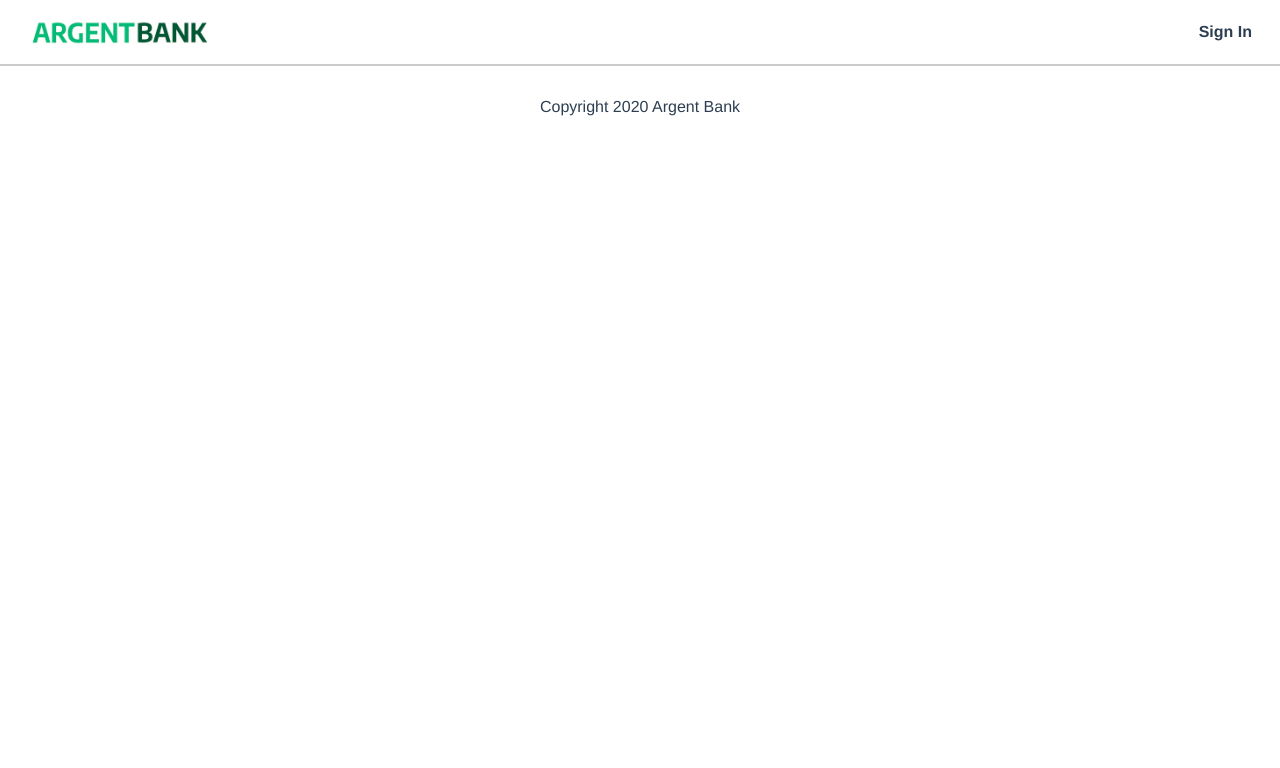
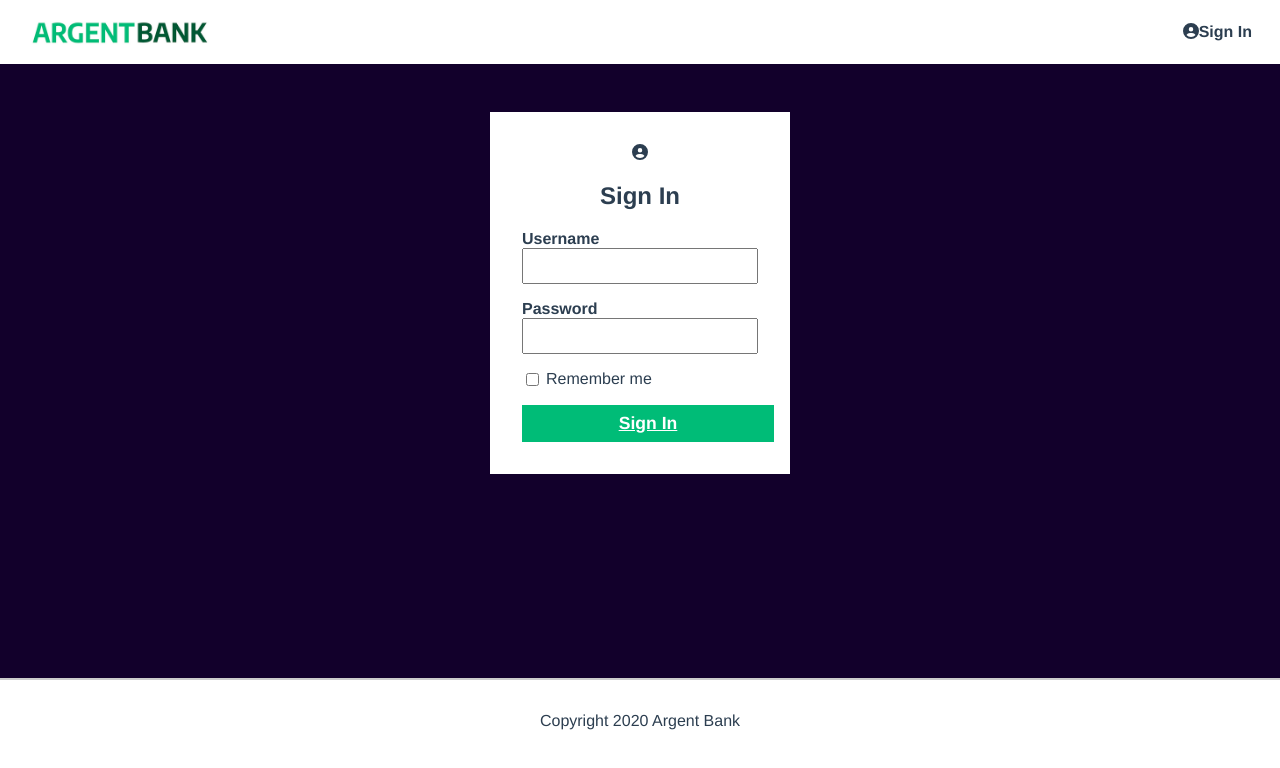
Before and after one commit to m-amroune/argent-bank-p13, a React (Create React App) app: page /sign-in in a window 1280 px wide. Shown: the top 768 px of the page. Built offline with nearby package versions, Linux system fonts and the light colour scheme.

Commit message:
finalization integration sign-in page

```diff
--- a/package.json
+++ b/package.json
@@ -3,6 +3,11 @@
   "version": "0.1.0",
   "private": true,
   "dependencies": {
+    "@fortawesome/fontawesome-svg-core": "^6.4.0",
+    "@fortawesome/free-brands-svg-icons": "^6.4.0",
+    "@fortawesome/free-regular-svg-icons": "^6.4.0",
+    "@fortawesome/free-solid-svg-icons": "^6.4.0",
+    "@fortawesome/react-fontawesome": "^0.2.0",
     "@redux-devtools/extension": "^3.2.5",
     "@reduxjs/toolkit": "^1.9.5",
     "@testing-library/jest-dom": "^5.16.5",
--- a/src/App.js
+++ b/src/App.js
@@ -1,14 +1,20 @@
 import { BrowserRouter, Route, Routes } from "react-router-dom";
 import "./App.css";
 import Home from "./pages/Home";
+import SignIn from "./pages/SignIn";
+import Navbar from "./components/Navbar";
+import Footer from "./components/Footer";
 
 function App() {
   return (
     <div className="App">
       <BrowserRouter>
+        <Navbar />
         <Routes>
           <Route path="/" element={<Home />} />
+          <Route path="/sign-in" element={<SignIn />} />
         </Routes>
+        <Footer />
       </BrowserRouter>
     </div>
   );
--- /dev/null
+++ b/src/components/Form.js
@@ -0,0 +1,33 @@
+import React from "react";
+import { FontAwesomeIcon } from "@fortawesome/react-fontawesome";
+import { faUserCircle } from "@fortawesome/free-solid-svg-icons";
+
+const Form = () => {
+  return (
+    <section className="sign-in-content">
+      <FontAwesomeIcon icon={faUserCircle} />
+      <h1>Sign In</h1>
+      <form>
+        <div className="input-wrapper">
+          <label htmlFor="username">Username</label>
+          <input type="text" id="username" />
+        </div>
+        <div className="input-wrapper">
+          <label htmlFor="password">Password</label>
+          <input type="password" id="password" />
+        </div>
+        <div className="input-remember">
+          <input type="checkbox" id="remember-me" />
+          <label htmlFor="remember-me">Remember me</label>
+        </div>
+
+        <a href="./user.html" className="sign-in-button">
+          Sign In
+        </a>
+        {/* <button class="sign-in-button">Sign In</button> */}
+      </form>
+    </section>
+  );
+};
+
+export default Form;
--- a/src/components/Navbar.js
+++ b/src/components/Navbar.js
@@ -1,23 +1,26 @@
 import React from "react";
 import Logo from "../assets/img/argentBankLogo.png";
+import { Link } from "react-router-dom";
+import { FontAwesomeIcon } from "@fortawesome/react-fontawesome";
+import { faUserCircle } from "@fortawesome/free-solid-svg-icons";
 
 const Navbar = () => {
   return (
     <div>
       <nav className="main-nav">
-        <a className="main-nav-logo" href="./index.html">
+        <Link to="/" className="main-nav-logo">
           <img
             className="main-nav-logo-image"
             src={Logo}
             alt="Argent Bank Logo"
           />
           <h1 className="sr-only">Argent Bank</h1>
-        </a>
+        </Link>
         <div>
-          <a className="main-nav-item" href="./sign-in.html">
-            <i className="fa fa-user-circle"></i>
+          <Link to="/sign-in" className="main-nav-item">
+            <FontAwesomeIcon icon={faUserCircle} />
             Sign In
-          </a>
+          </Link>
         </div>
       </nav>
     </div>
--- a/src/index.css
+++ b/src/index.css
@@ -13,8 +13,13 @@ body {
   min-height: 100vh;
 }
 
+.container {
+  display: flex;
+}
+
 .main {
   flex: 1;
+  min-height: 614px;
 }
 
 .bg-dark {
--- a/src/index.js
+++ b/src/index.js
@@ -8,8 +8,6 @@ import Navbar from "./components/Navbar";
 const root = ReactDOM.createRoot(document.getElementById("root"));
 root.render(
   <React.StrictMode>
-    <Navbar />
     <App />
-    <Footer />
   </React.StrictMode>
 );
--- /dev/null
+++ b/src/pages/SignIn.js
@@ -0,0 +1,14 @@
+import React from "react";
+import Form from "../components/Form";
+
+const SignIn = () => {
+  return (
+    <div className="container">
+      <main className="main bg-dark">
+        <Form />
+      </main>
+    </div>
+  );
+};
+
+export default SignIn;
```
Also changed, not shown: src/redux/store.js (added), 1 other file (tests, documents, lock files or other folders).
